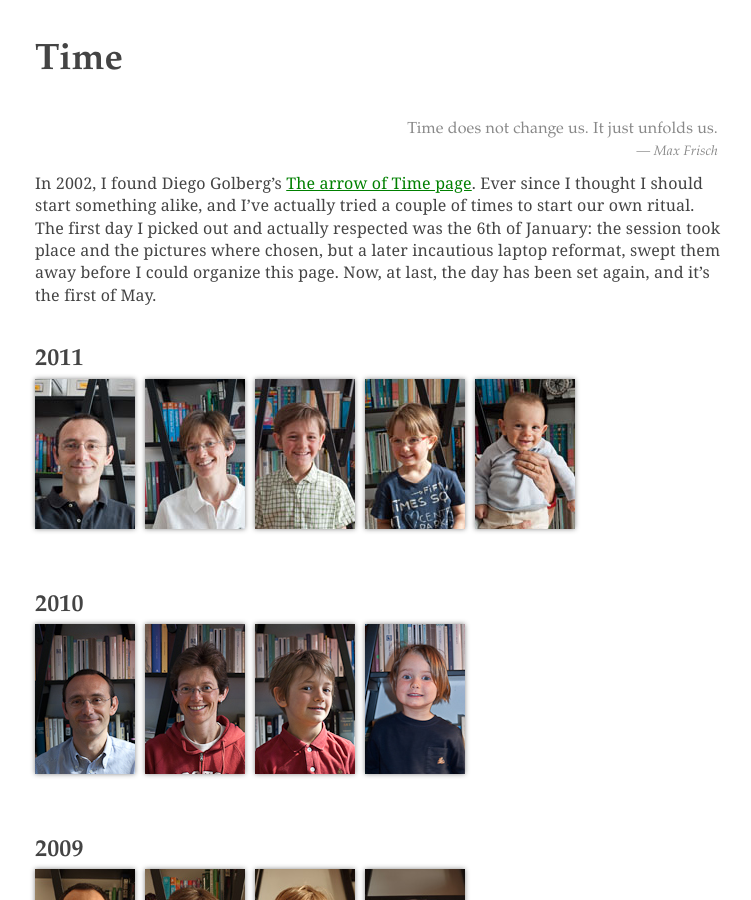
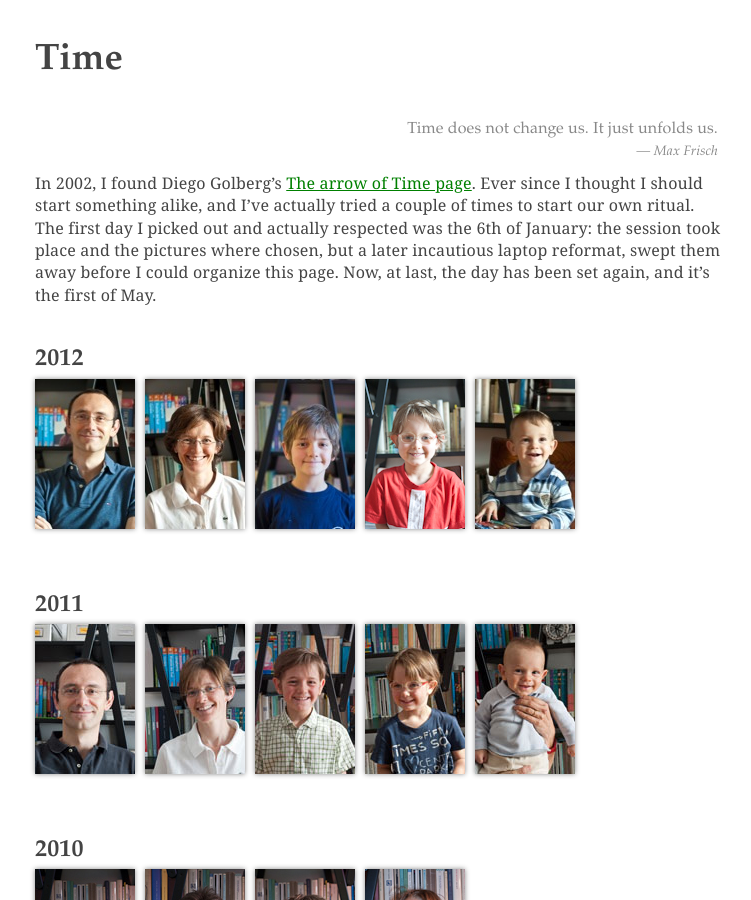
Before and after one commit to bolk/bolk.github.com, a Jekyll site: the page built from time.markdown, in a window 1280 px wide and 900 px high. Shown: the whole window, without its empty margins (261-1012 px from the left). Built offline with Jekyll 4.4.1, drawn with Linux system fonts in a browser that asks for light colours; some web fonts are replaced.

Commit message:
Mayday 2012

```diff
--- a/time.markdown
+++ b/time.markdown
@@ -11,6 +11,16 @@ The first day I picked out and actually respected was the 6th of January: the se
 chosen, but a later incautious laptop reformat, swept them away before I could organize this page. Now, at last,
 the day has been set again, and it's the first of May.
 
+## 2012
+<ul class="h">
+	<li><img src="/img/time/alberto-bolchini-2012.jpg" alt="Alberto Bolchini on the first of May 2012" title="Alberto Bolchini on the first of May 2012"/></li>
+	<li><img src="/img/time/paola-bolchini-2012.jpg" alt="Paola Bolchini on the first of May 2012" title="Paola Bolchini on the first of May 2012"/></li>
+	<li><img src="/img/time/matilde-bolchini-2012.jpg" alt="Matilde Bolchini on the first of May 2012" title="Matilde Bolchini on the first of May 2012"/></li>
+	<li><img src="/img/time/elisa-bolchini-2012.jpg" alt="Elisa Bolchini on the first of May 2012" title="Elisa Bolchini on the first of May 2012"/></li>
+	<li><img src="/img/time/matteo-bolchini-2012.jpg" alt="Matteo Bolchini on the first of May 2012" title="Matteo Bolchini on the first of May 2012"/></li>
+</ul>
+<div class="clear">&#160;</div>
+&#160;
 ## 2011
 <ul class="h">
 	<li><img src="/img/time/alberto-bolchini-2011.jpg" alt="Alberto Bolchini on the first of May 2011" title="Alberto Bolchini on the first of May 2011"/></li>
```
